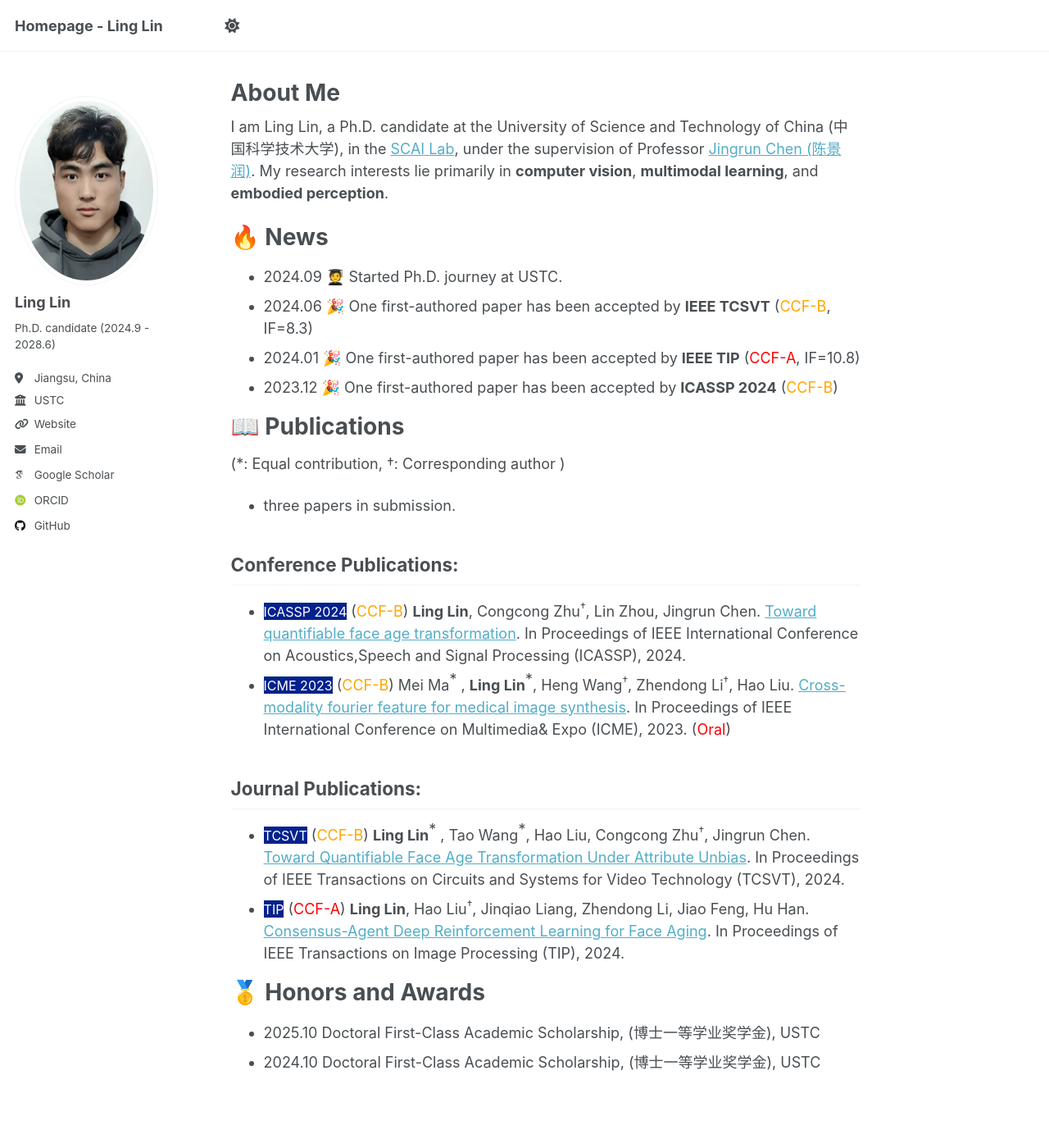
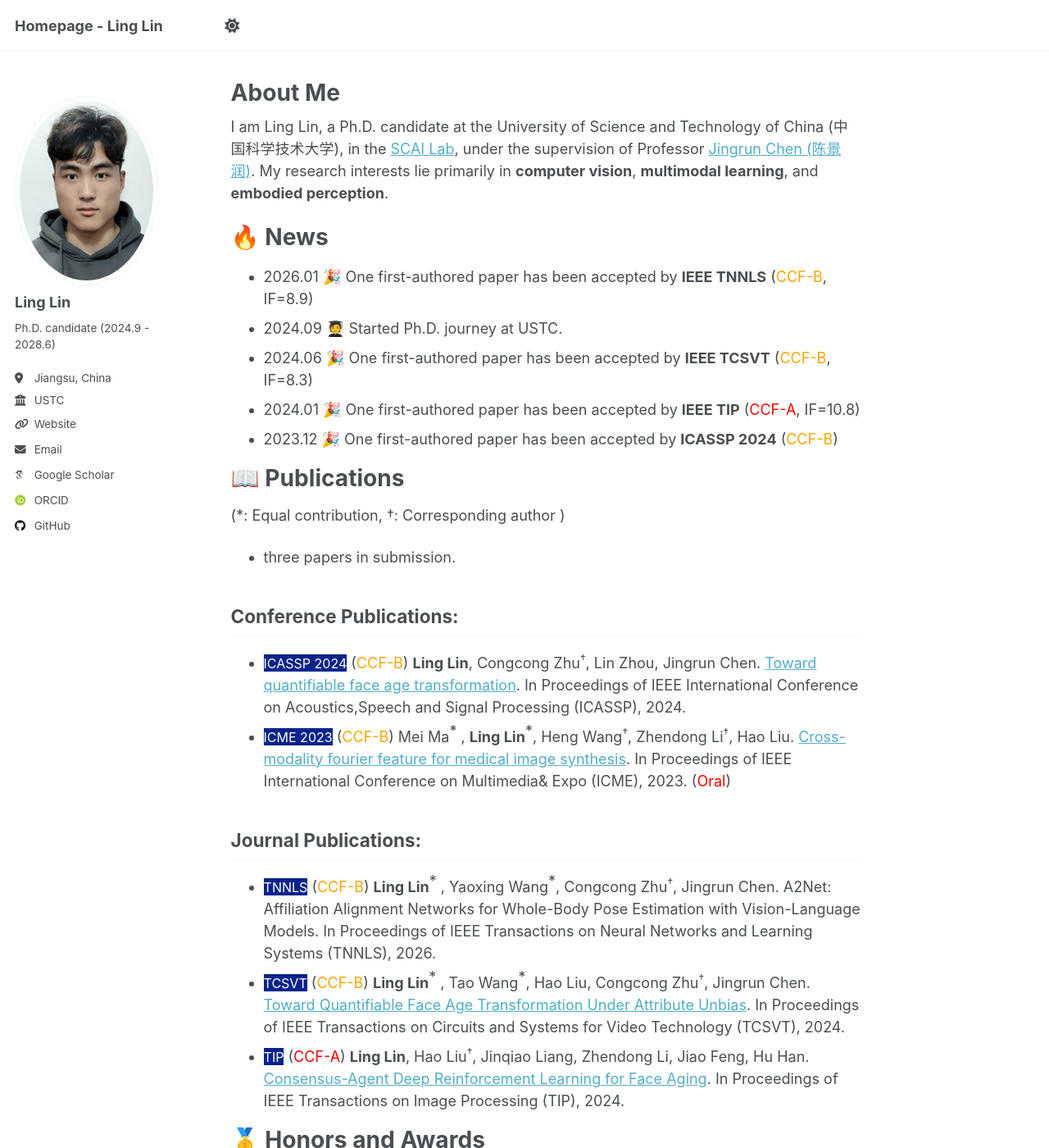
Before and after one commit to LingLin-ll/LingLin-ll.github.io, a Jekyll site: the page built from _pages/about.md, in a window 1280 px wide and 1400 px high. Shown: the whole window at 82% size. Built offline with Jekyll 4.4.1, drawn with Linux system fonts in a browser that asks for light colours; some web fonts are replaced.

Commit message:
Update about.md

```diff
--- a/_pages/about.md
+++ b/_pages/about.md
@@ -11,6 +11,7 @@ I am Ling Lin, a Ph.D. candidate at the University of Science and Technology of
 
 🔥 News
 ======
+* 2026.01 🎉 One first-authored paper has been accepted by **IEEE TNNLS** (<font color=orange>CCF-B</font>, IF=8.9)
 * 2024.09 🧑‍🎓 Started Ph.D. journey at USTC.
 * 2024.06 🎉 One first-authored paper has been accepted by **IEEE TCSVT** (<font color=orange>CCF-B</font>, IF=8.3)
 * 2024.01 🎉 One first-authored paper has been accepted by **IEEE TIP** (<font color=red>CCF-A</font>, IF=10.8)
@@ -28,6 +29,8 @@ I am Ling Lin, a Ph.D. candidate at the University of Science and Technology of
 * <span style="background-color: #03228D"><font color=white size=3>ICME 2023</font></span> (<font color=orange>CCF-B</font>) Mei Ma<sup><font size=4>* </font></sup>, **Ling Lin**<sup><font size=4>*</font></sup>, Heng Wang<sup>†</sup>, Zhendong Li<sup>†</sup>, Hao Liu. [Cross-modality fourier feature for medical image synthesis](https://ieeexplore.ieee.org/abstract/document/10219611). In Proceedings of IEEE International Conference on Multimedia& Expo (ICME), 2023. (<font color=red>Oral</font>)
 
 ## Journal Publications:
+* <span style="background-color: #03228D"><font color=white size=3>TNNLS</font></span> (<font color=orange>CCF-B</font>) **Ling Lin**<sup><font size=4>* </font></sup>, Yaoxing Wang<sup><font size=4>*</font></sup>, Congcong Zhu<sup>†</sup>, Jingrun Chen.
+A2Net: Affiliation Alignment Networks for Whole-Body Pose Estimation with Vision-Language Models. In Proceedings of IEEE Transactions on Neural Networks and Learning Systems (TNNLS), 2026.
 * <span style="background-color: #03228D"><font color=white size=3>TCSVT</font></span> (<font color=orange>CCF-B</font>) **Ling Lin**<sup><font size=4>* </font></sup>, Tao Wang<sup><font size=4>*</font></sup>, Hao Liu, Congcong Zhu<sup>†</sup>, Jingrun Chen. [Toward Quantifiable Face Age Transformation Under Attribute Unbias](https://ieeexplore.ieee.org/abstract/document/10583942). In Proceedings of IEEE Transactions on Circuits and Systems for Video Technology (TCSVT), 2024.
 * <span style="background-color: #03228D"><font color=white size=3>TIP</font></span> (<font color=red>CCF-A</font>) **Ling Lin**, Hao Liu<sup>†</sup>, Jinqiao Liang, Zhendong Li, Jiao Feng, Hu Han. [Consensus-Agent Deep Reinforcement Learning for Face Aging](https://ieeexplore.ieee.org/abstract/document/10458950). In Proceedings of IEEE Transactions on Image Processing (TIP), 2024.
 
```
